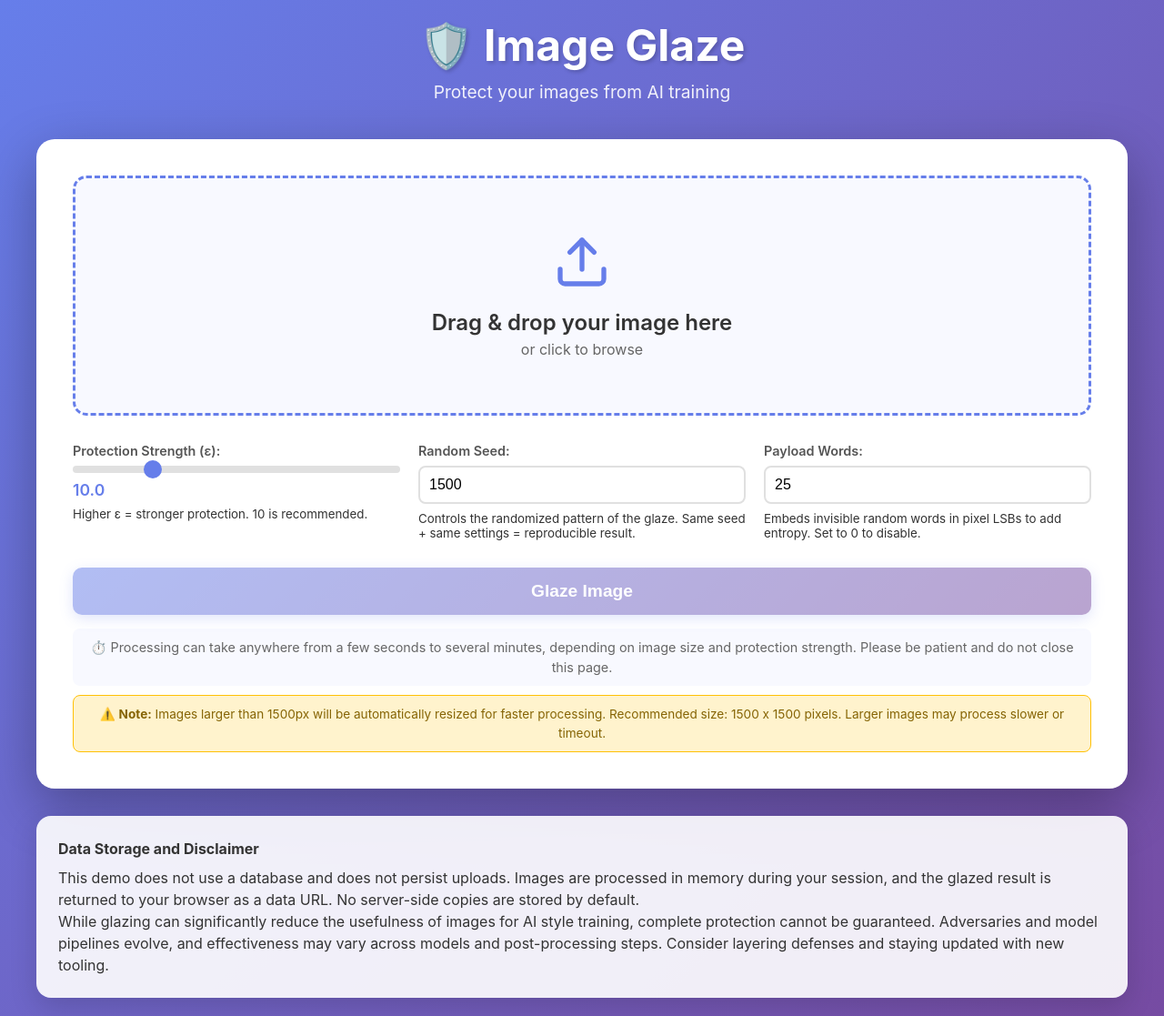
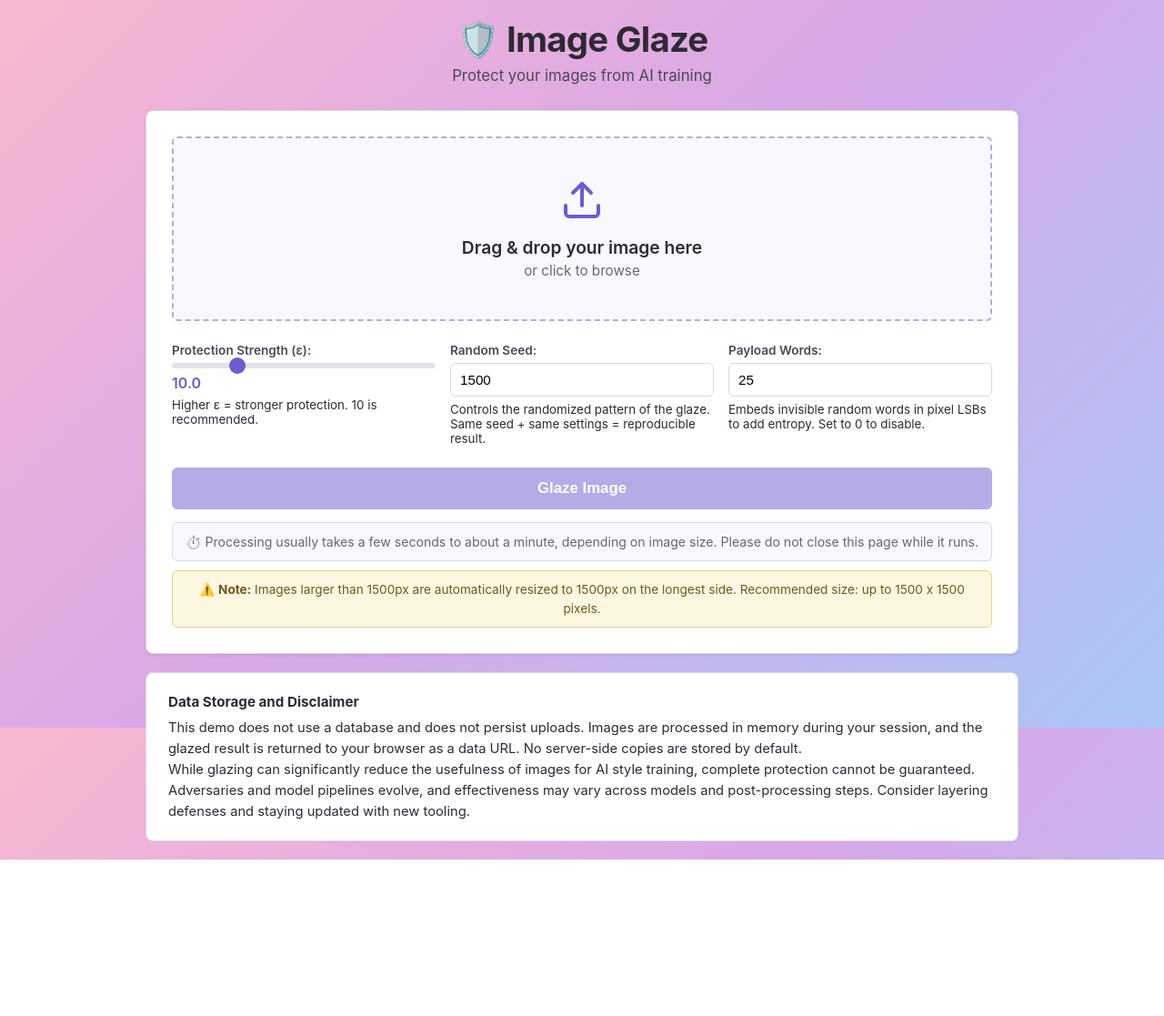
Before and after one commit to ChauHPham/ArtGlaze, a Flask app: page / in a window 1280 px wide. Shown: the whole page at 91% size. After the commit the page ends 945 px from the top, so only its background shows below. Run offline with Flask 3, Linux system fonts and the light colour scheme; some libraries are stand-ins or nearby versions.

Commit message:
Fix big-image crashes on Render free: vectorise RNG with numpy, drop 2.0x noise scale; pastel bi gradient with polka dots, less round corners

```diff
--- a/app.py
+++ b/app.py
@@ -83,7 +83,11 @@ def frequency_domain_perturbation(rgb: np.ndarray, epsilon: float, rng: random.R
         magnitude_perturb = np.ones_like(magnitude)
         num_perturbed = np.sum(freq_mask)
         if num_perturbed > 0:
-            perturbations = np.array([rng.uniform(-epsilon * 0.01, epsilon * 0.01) for _ in range(num_perturbed)])
+            # Vectorised: one numpy call instead of a Python loop over
+            # ~470k bins per channel. The old loop built a Python list
+            # first, which was the main memory/time cost on small hosts.
+            np_rng = np.random.default_rng(rng.getrandbits(32))
+            perturbations = np_rng.uniform(-epsilon * 0.01, epsilon * 0.01, size=num_perturbed)
             magnitude_perturb[freq_mask] = 1.0 + perturbations
 
         # Reconstruct with perturbed magnitude
@@ -104,18 +108,21 @@ def multi_scale_adversarial_noise(rgb: np.ndarray, epsilon: float, rng: random.R
     h, w, c = rgb.shape
     out = rgb.astype(np.float32)
 
-    # Multiple scales of noise
-    scales = [1.0, 0.5, 0.25, 2.0]
-    weights = [0.4, 0.3, 0.2, 0.1]
+    # Multiple scales of noise. The 2.0x scale was dropped: it generated
+    # noise at double resolution (27M values at 1500px) only to downscale
+    # it, and that single allocation blew past Render free's 512 MB.
+    scales = [1.0, 0.5, 0.25]
+    weights = [0.5, 0.3, 0.2]
 
     for scale, weight in zip(scales, weights):
         scale_h, scale_w = int(h * scale), int(w * scale)
         if scale_h < 2 or scale_w < 2:
             continue
 
-        # Generate noise at this scale
-        noise = np.array([rng.normalvariate(0, 1) for _ in range(scale_h * scale_w * c)],
-                        dtype=np.float32).reshape(scale_h, scale_w, c)
+        # Generate noise at this scale, vectorised: numpy draws the whole
+        # array at once instead of a Python loop over every pixel.
+        np_rng = np.random.default_rng(rng.getrandbits(32))
+        noise = np_rng.standard_normal(size=(scale_h, scale_w, c), dtype=np.float32)
 
         # Emphasize high-frequency components
         if scale_h > 4 and scale_w > 4:
@@ -151,9 +158,10 @@ def style_aware_perturbation(rgb: np.ndarray, epsilon: float, rng: random.Random
     edge_mask = (style_features['edges'][0].astype(np.float32) / 255.0)[:, :, np.newaxis]
     edge_mask = np.repeat(edge_mask, c, axis=2)
 
-    # Generate structured noise that disrupts style perception
-    noise = np.array([rng.normalvariate(0, 1) for _ in range(h*w*c)],
-                     dtype=np.float32).reshape(h, w, c)
+    # Generate structured noise that disrupts style perception,
+    # vectorised: one numpy call for the whole (h, w, c) array.
+    np_rng = np.random.default_rng(rng.getrandbits(32))
+    noise = np_rng.standard_normal(size=(h, w, c), dtype=np.float32)
 
     # Apply multi-scale blur to create structured patterns
     low1 = cv2.GaussianBlur(noise, (0, 0), sigmaX=2.0)
@@ -205,9 +213,11 @@ def glaze_like_perturbation(rgb: np.ndarray, epsilon: float, rng: random.Random)
     # Step 2: Add multi-scale noise for robustness
     rgb = multi_scale_adversarial_noise(rgb, epsilon * 0.6, rng)
 
-    # Step 3: Apply frequency domain perturbations (harder to remove)
-    # Skip for very large images (>1000px) to stay within Render's 30s timeout
-    # Frequency domain processing is expensive but less critical than style-aware perturbations
+    # Step 3: Apply frequency domain perturbations (harder to remove).
+    # Skipped for very large images (>1000px): FFT work is expensive and
+    # less critical than the style-aware perturbations. (Note: Render has
+    # no 30-second HTTP timeout — the old comment claiming one was wrong;
+    # the real free-tier limit is 512 MB of RAM.)
     if h * w < 1000000:  # Only for images < 1MP (roughly 1000x1000)
         rgb = frequency_domain_perturbation(rgb, epsilon * 0.3, rng)
 
@@ -281,8 +291,8 @@ def glaze_image():
         # Read image using PIL (works with RGB directly)
         im = Image.open(io.BytesIO(file.read())).convert("RGB")
 
-        # Auto-resize very large images to prevent timeouts (max 1500px on longest side for Render compatibility)
-        # Render free tier has 30-second HTTP timeout, so we need faster processing
+        # Auto-resize very large images (max 1500px on longest side) to
+        # keep memory and processing time within Render free's 512 MB
         max_dimension = 1500
         if max(im.size) > max_dimension:
             im.thumbnail((max_dimension, max_dimension), Image.Resampling.LANCZOS)
--- a/static/style.css
+++ b/static/style.css
@@ -4,111 +4,128 @@
     box-sizing: border-box;
 }
 
+:root {
+    --ink: #2e2a33;
+    --muted: #6b6570;
+    --line: #ddd6e4;
+    --accent: #6d5bd0;
+    --accent-dark: #5848b0;
+    --card: #ffffff;
+    --radius: 8px;
+    --radius-sm: 6px;
+}
+
 body {
     font-family: -apple-system, BlinkMacSystemFont, 'Segoe UI', Roboto, Oxygen, Ubuntu, Cantarell, sans-serif;
-    background: linear-gradient(135deg, #667eea 0%, #764ba2 100%);
+    /* Pastel bi gradient: pink -> purple -> blue, with medium polka dots.
+       Dots are a separate background layer on top of the gradient. */
+    background-color: #d9a7e8;
+    background-image:
+        radial-gradient(circle, rgba(255, 255, 255, 0.45) 6px, transparent 7px),
+        linear-gradient(135deg, #f7b8d0 0%, #d9a7e8 48%, #a9c6f5 100%);
+    background-size: 36px 36px, 100% 100%;
+    background-attachment: fixed;
     min-height: 100vh;
     padding: 20px;
-    color: #333;
+    color: var(--ink);
 }
 
 .container {
-    max-width: 1200px;
+    max-width: 960px;
     margin: 0 auto;
 }
 
 header {
     text-align: center;
-    color: white;
-    margin-bottom: 40px;
+    color: var(--ink);
+    margin-bottom: 28px;
 }
 
 header h1 {
-    font-size: 3rem;
-    margin-bottom: 10px;
-    text-shadow: 2px 2px 4px rgba(0,0,0,0.2);
+    font-size: 2.4rem;
+    font-weight: 700;
+    letter-spacing: -0.02em;
+    margin-bottom: 6px;
 }
 
 .subtitle {
-    font-size: 1.2rem;
-    opacity: 0.9;
+    font-size: 1.05rem;
+    color: #4d4757;
 }
 
 .upload-section {
-    background: white;
-    border-radius: 20px;
-    padding: 40px;
-    box-shadow: 0 20px 60px rgba(0,0,0,0.3);
-    margin-bottom: 30px;
+    background: var(--card);
+    border: 1px solid var(--line);
+    border-radius: var(--radius);
+    padding: 28px;
+    box-shadow: 0 1px 3px rgba(46, 42, 51, 0.12);
+    margin-bottom: 20px;
 }
 
 .drop-zone {
-    border: 3px dashed #667eea;
-    border-radius: 15px;
-    padding: 60px 20px;
+    border: 2px dashed #b9a8e0;
+    border-radius: var(--radius-sm);
+    padding: 44px 20px;
     text-align: center;
     cursor: pointer;
-    transition: all 0.3s ease;
-    background: #f8f9ff;
-    margin-bottom: 30px;
+    background: #faf8ff;
+    margin-bottom: 24px;
 }
 
 .drop-zone:hover {
-    border-color: #764ba2;
-    background: #f0f2ff;
-    transform: translateY(-2px);
+    border-color: var(--accent);
+    background: #f4f0ff;
 }
 
 .drop-zone.dragover {
-    border-color: #764ba2;
-    background: #e8ebff;
-    transform: scale(1.02);
+    border-color: var(--accent);
+    background: #ece6ff;
 }
 
 .upload-icon {
-    width: 64px;
-    height: 64px;
-    color: #667eea;
-    margin: 0 auto 20px;
+    width: 48px;
+    height: 48px;
+    color: var(--accent);
+    margin: 0 auto 16px;
     display: block;
 }
 
 .drop-text {
-    font-size: 1.5rem;
+    font-size: 1.2rem;
     font-weight: 600;
-    color: #333;
-    margin-bottom: 5px;
+    color: var(--ink);
+    margin-bottom: 4px;
 }
 
 .drop-subtext {
-    font-size: 1rem;
-    color: #666;
+    font-size: 0.95rem;
+    color: var(--muted);
 }
 
 .controls {
     display: grid;
     grid-template-columns: repeat(auto-fit, minmax(200px, 1fr));
-    gap: 20px;
-    margin-bottom: 30px;
+    gap: 16px;
+    margin-bottom: 24px;
 }
 
 .control-group {
     display: flex;
     flex-direction: column;
-    gap: 8px;
+    gap: 6px;
 }
 
 .control-group label {
     font-weight: 600;
-    color: #555;
-    font-size: 0.9rem;
+    color: #4d4757;
+    font-size: 0.85rem;
 }
 
 .control-group input[type="range"] {
     width: 100%;
-    height: 8px;
-    border-radius: 5px;
-    background: #e0e0e0;
+    height: 6px;
+    border-radius: 3px;
+    background: #e4e0ea;
     outline: none;
     -webkit-appearance: none;
 }
@@ -116,79 +133,68 @@ header h1 {
 .control-group input[type="range"]::-webkit-slider-thumb {
     -webkit-appearance: none;
     appearance: none;
-    width: 20px;
-    height: 20px;
+    width: 18px;
+    height: 18px;
     border-radius: 50%;
-    background: #667eea;
+    background: var(--accent);
     cursor: pointer;
 }
 
 .control-group input[type="range"]::-moz-range-thumb {
-    width: 20px;
-    height: 20px;
+    width: 18px;
+    height: 18px;
     border-radius: 50%;
-    background: #667eea;
+    background: var(--accent);
     cursor: pointer;
     border: none;
 }
 
-.control-group input[type="number"] {
-    padding: 10px;
-    border: 2px solid #e0e0e0;
-    border-radius: 8px;
-    font-size: 1rem;
-    transition: border-color 0.3s;
+.control-group input[type="number"],
+.control-group input[type="text"] {
+    padding: 9px 10px;
+    border: 1px solid var(--line);
+    border-radius: var(--radius-sm);
+    font-size: 0.95rem;
 }
 
 .control-group input[type="number"]:focus,
 .control-group input[type="text"]:focus {
     outline: none;
-    border-color: #667eea;
-}
-
-.control-group input[type="text"] {
-    padding: 10px;
-    border: 2px solid #e0e0e0;
-    border-radius: 8px;
-    font-size: 1rem;
-    transition: border-color 0.3s;
+    border-color: var(--accent);
 }
 
 .control-group input[type="text"].error {
-    border-color: #dc3545;
+    border-color: #c0392b;
 }
 
 .input-error {
     display: block;
-    color: #dc3545;
-    font-size: 0.85rem;
-    margin-top: 5px;
+    color: #c0392b;
+    font-size: 0.82rem;
+    margin-top: 4px;
     font-weight: 500;
 }
 
 .control-group span {
     font-weight: 600;
-    color: #667eea;
-    font-size: 1.1rem;
+    color: var(--accent);
+    font-size: 1rem;
 }
 
 .process-btn {
     width: 100%;
-    padding: 15px 30px;
-    font-size: 1.2rem;
+    padding: 13px 24px;
+    font-size: 1.05rem;
     font-weight: 600;
     color: white;
-    background: linear-gradient(135deg, #667eea 0%, #764ba2 100%);
+    background: var(--accent);
     border: none;
-    border-radius: 10px;
+    border-radius: var(--radius-sm);
     cursor: pointer;
-    transition: all 0.3s ease;
-    box-shadow: 0 4px 15px rgba(102, 126, 234, 0.4);
 }
 
 .process-btn:hover:not(:disabled) {
-    transform: translateY(-2px);
-    box-shadow: 0 6px 20px rgba(102, 126, 234, 0.6);
+    background: var(--accent-dark);
 }
 
 .process-btn:disabled {
@@ -198,43 +204,45 @@ header h1 {
 
 .processing-note {
     text-align: center;
-    color: #666;
-    font-size: 0.9rem;
-    margin-top: 15px;
+    color: var(--muted);
+    font-size: 0.88rem;
+    margin-top: 14px;
     padding: 10px;
-    background: #f8f9ff;
-    border-radius: 8px;
+    background: #faf8ff;
+    border: 1px solid var(--line);
+    border-radius: var(--radius-sm);
     line-height: 1.5;
 }
 
 .resize-disclaimer {
     text-align: center;
-    color: #856404;
+    color: #6b5a1e;
     font-size: 0.85rem;
     margin-top: 10px;
     padding: 10px;
-    background: #fff3cd;
-    border: 1px solid #ffc107;
-    border-radius: 8px;
+    background: #fdf6e0;
+    border: 1px solid #e8d48a;
+    border-radius: var(--radius-sm);
     line-height: 1.5;
 }
 
 .resize-disclaimer strong {
-    color: #856404;
+    color: #6b5a1e;
 }
 
 .results-section {
-    background: white;
-    border-radius: 20px;
-    padding: 40px;
-    box-shadow: 0 20px 60px rgba(0,0,0,0.3);
-    margin-bottom: 30px;
+    background: var(--card);
+    border: 1px solid var(--line);
+    border-radius: var(--radius);
+    padding: 28px;
+    box-shadow: 0 1px 3px rgba(46, 42, 51, 0.12);
+    margin-bottom: 20px;
 }
 
 .image-comparison {
     display: grid;
     grid-template-columns: repeat(auto-fit, minmax(300px, 1fr));
-    gap: 30px;
+    gap: 24px;
 }
 
 .image-box {
@@ -295,35 +301,37 @@ header h1 {
 }
 
 .error {
-    background: #f8d7da;
-    color: #721c24;
-    padding: 15px 20px;
-    border-radius: 10px;
-    margin-top: 20px;
-    border: 1px solid #f5c6cb;
+    background: #fdf0ef;
+    color: #7a1f16;
+    padding: 12px 16px;
+    border-radius: var(--radius-sm);
+    margin-top: 16px;
+    border: 1px solid #ecc5c0;
 }
 
 .disclaimer {
-    background: rgba(255,255,255,0.9);
-    color: #333;
-    border-radius: 16px;
-    padding: 24px;
-    box-shadow: 0 10px 30px rgba(0,0,0,0.15);
-    margin-top: 24px;
-    line-height: 1.5;
+    background: var(--card);
+    color: var(--ink);
+    border: 1px solid var(--line);
+    border-radius: var(--radius);
+    padding: 20px 24px;
+    margin-top: 20px;
+    line-height: 1.55;
+    font-size: 0.92rem;
 }
 
 .disclaimer h4 {
-    margin-bottom: 8px;
+    margin-bottom: 6px;
+    font-size: 0.95rem;
 }
 
 @media (max-width: 768px) {
     header h1 {
-        font-size: 2rem;
+        font-size: 1.8rem;
     }
 
     .upload-section {
-        padding: 20px;
+        padding: 18px;
     }
 
     .image-comparison {
--- a/templates/index.html
+++ b/templates/index.html
@@ -49,8 +49,8 @@
             </div>
 
             <button id="processBtn" class="process-btn" disabled>Glaze Image</button>
-            <p class="processing-note">⏱️ Processing can take anywhere from a few seconds to several minutes, depending on image size and protection strength. Please be patient and do not close this page.</p>
-            <p class="resize-disclaimer">⚠️ <strong>Note:</strong> Images larger than 1500px will be automatically resized for faster processing. Recommended size: 1500 x 1500 pixels. Larger images may process slower or timeout.</p>
+            <p class="processing-note">⏱️ Processing usually takes a few seconds to about a minute, depending on image size. Please do not close this page while it runs.</p>
+            <p class="resize-disclaimer">⚠️ <strong>Note:</strong> Images larger than 1500px are automatically resized to 1500px on the longest side. Recommended size: up to 1500 x 1500 pixels.</p>
         </div>
 
         <div class="results-section" id="resultsSection" style="display: none;">
```
Also changed, not shown: other parts of static/style.css (+19 -21 lines), README.md.
